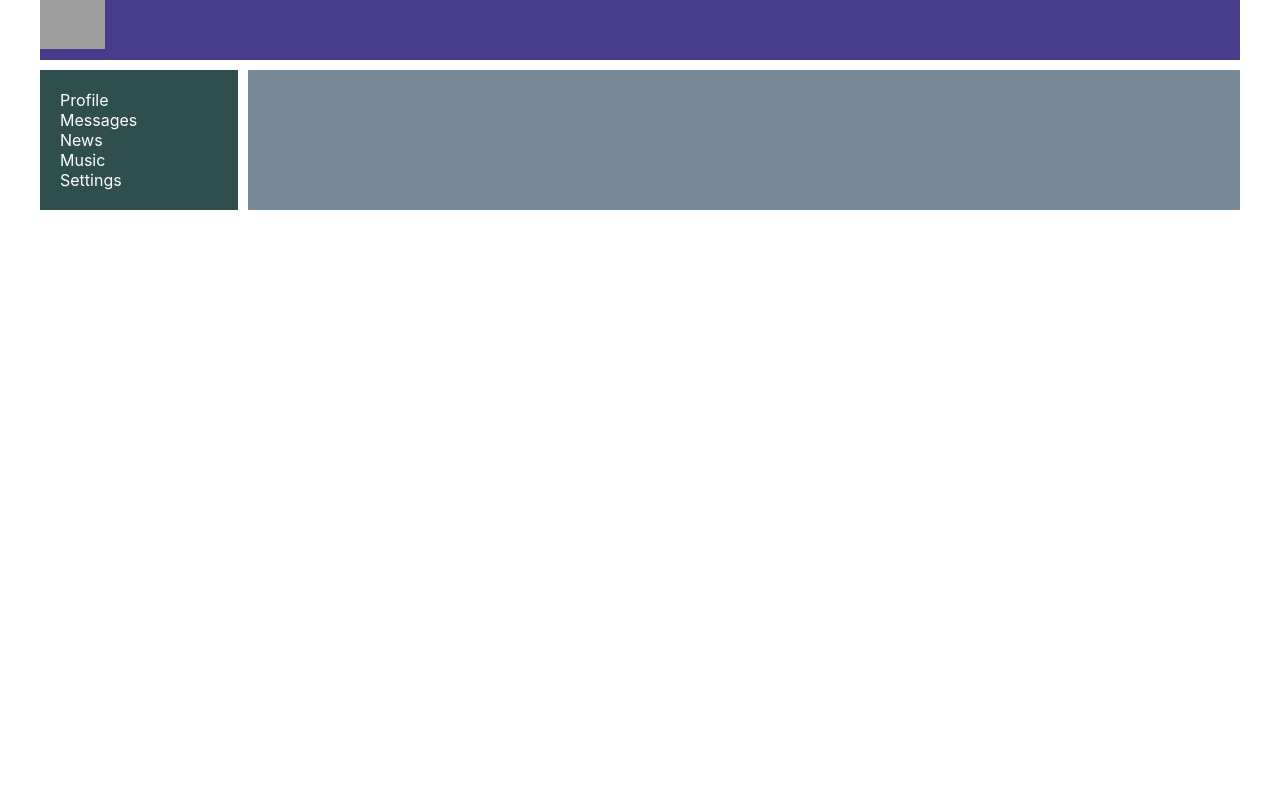
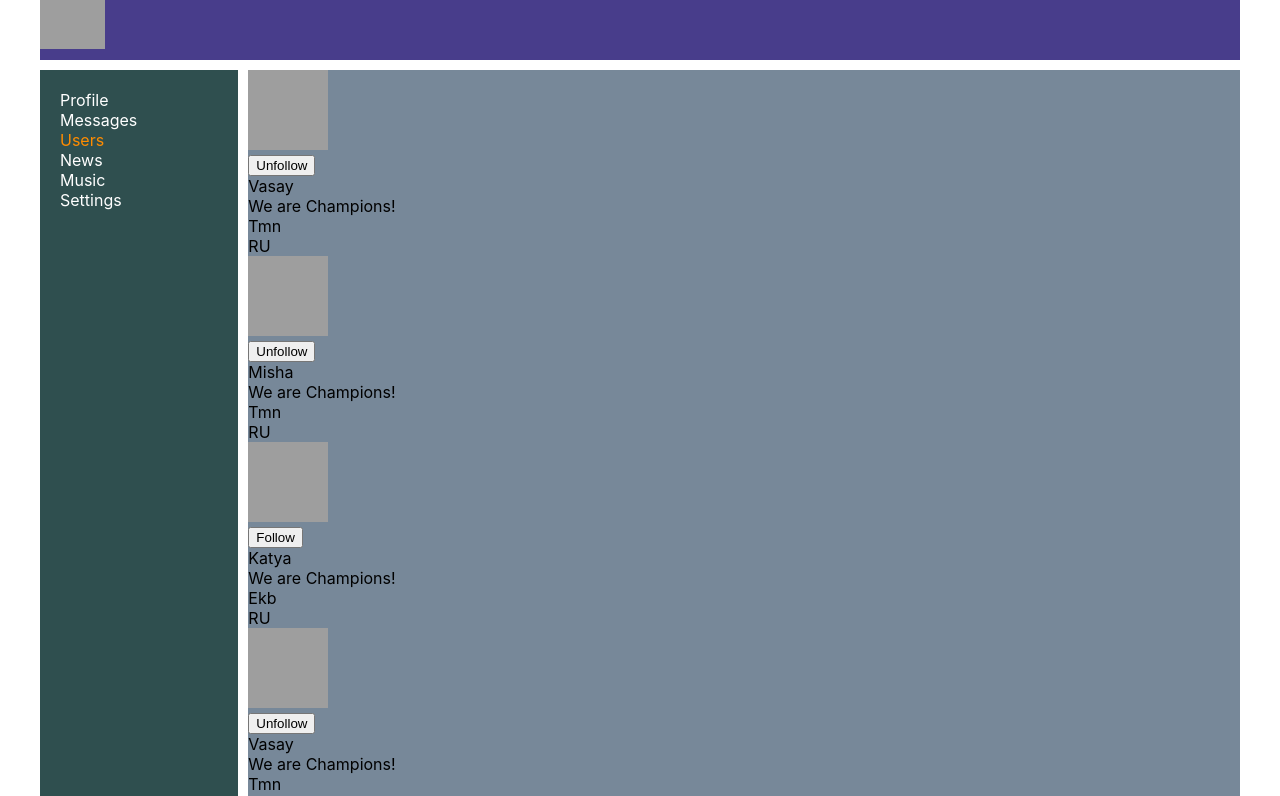
Before and after one commit to ClubfootBear/it-kamasutra, a React (Create React App) app: page /users in a window 1280 px wide. Shown: the top 796 px of the page. Built offline with nearby package versions, Linux system fonts and the light colour scheme; grey boxes are pictures that could not be loaded.

Commit message:
Lessons #50 UsersPage

```diff
--- a/src/App.js
+++ b/src/App.js
@@ -9,6 +9,7 @@ import Profile from "./componets/Profile/Profile";
 import {BrowserRouter} from "react-router-dom";
 import Route from "react-router-dom/es/Route";
 import DialogsContainer from "./componets/Dialogs/DialogsContainer";
+import UsersContainer from "./componets/Users/UsersContainer";
 
 
 function App(props) {
@@ -24,6 +25,9 @@ function App(props) {
                     <Route path={'/profile'} render={() =>
                         <Profile />
                     }/>
+                    <Route path={'/users'} render={() =>
+                        <UsersContainer />
+                    }/>
                 </div>
             </div>
         </BrowserRouter>
--- a/src/componets/NavBar/NavBar.js
+++ b/src/componets/NavBar/NavBar.js
@@ -9,6 +9,9 @@ const NavBar = () => {
         </div>
         <div className={s.item}>
             <NavLink to='/dialogs' activeClassName={s.activeLink}>Messages</NavLink>
+        </div>
+        <div className={s.item}>
+            <NavLink to='/users' activeClassName={s.activeLink}>Users</NavLink>
         </div>
         <div className={s.item}>
             <a>News</a>
--- /dev/null
+++ b/src/componets/Users/Users.js
@@ -0,0 +1,68 @@
+import React from 'react';
+import s from './Users.module.css'
+
+const Users = (props) => {
+
+    if (props.users.length === 0) {
+        props.setUsers([
+                {
+                    id: 1,
+                    followed: true,
+                    url: 'https://store.playstation.com/store/api/chihiro/00_09_000/container/RU/ru/19/EP1063-CUSA15547_00-AV00000000000022/image?w=960&h=960&bg_color=000000&opacity=100&_version=00_09_000',
+                    name: 'Vasay',
+                    status: 'We are Champions!',
+                    locations: {city: 'Tmn', country: 'RU'},
+                },
+                {
+                    id: 2,
+                    followed: true,
+                    url: 'https://store.playstation.com/store/api/chihiro/00_09_000/container/RU/ru/19/EP1063-CUSA15547_00-AV00000000000022/image?w=960&h=960&bg_color=000000&opacity=100&_version=00_09_000',
+                    name: 'Misha',
+                    status: 'We are Champions!',
+                    locations: {city: 'Tmn', country: 'RU'},
+                },
+                {
+                    id: 3,
+                    followed: false,
+                    url: 'https://store.playstation.com/store/api/chihiro/00_09_000/container/RU/ru/19/EP1063-CUSA15547_00-AV00000000000022/image?w=960&h=960&bg_color=000000&opacity=100&_version=00_09_000',
+                    name: 'Katya',
+                    status: 'We are Champions!',
+                    locations: {city: 'Ekb', country: 'RU'},
+                },
+            ]
+        )
+    }
+
+    return (
+        <div>
+            {
+                props.users.map(u => <div key={u.id}>
+                    <span>
+                        <div>
+                            <img src={u.url} className={s.imgsize}/>
+                        </div>
+                        <div>
+                            {u.followed ?
+                                <button onClick={() => {
+                                    props.unFollow(u.id)
+                                }}> Unfollow </button> :
+                                <button onClick={() => {
+                                    props.follow(u.id)
+                                }}> Follow </button>}
+                        </div>
+                    </span>
+                    <span>
+                        <div>{u.name}</div>
+                        <div>{u.status}</div>
+                    </span>
+                    <span>
+                        <div>{u.locations.city}</div>
+                        <div>{u.locations.country}</div>
+                    </span>
+                </div>)
+            }
+        </div>
+    )
+}
+
+export default Users;
--- /dev/null
+++ b/src/componets/Users/Users.module.css
@@ -0,0 +1,9 @@
+.profileImg {
+    height: 250px;
+    width: 100%;
+}
+
+.imgsize {
+    width: 80px;
+    height: 80px;
+}
--- /dev/null
+++ b/src/componets/Users/UsersContainer.js
@@ -0,0 +1,31 @@
+import React from 'react';
+import {followAC, setUsersAC, unfollowAC} from "../../redux/users_reducer";
+import Users from "./Users";
+import {connect} from "react-redux";
+
+let mapStateToProps = (state) =>
+{
+    // debugger
+    return {
+        users: state.usersPage.users
+    }
+}
+
+let mapDispatchToProps = (dispatch) =>
+{
+    return {
+        follow: (userId) => {
+            dispatch(followAC(userId))
+        },
+        unFollow: (userId) => {
+            dispatch(unfollowAC(userId))
+        },
+        setUsers: (users) => {
+            dispatch(setUsersAC(users))
+        },
+    }
+}
+
+const UsersContainer = connect(mapStateToProps, mapDispatchToProps)(Users);
+
+export default UsersContainer;
--- a/src/redux/redux_store.js
+++ b/src/redux/redux_store.js
@@ -2,11 +2,13 @@ import {combineReducers, createStore} from "redux";
 import dialogReducer from "./dialog_reducer";
 import profileReducer from "./profile_reducer";
 import sideBarReducer from "./sideBar_reducer";
+import usersReducer from "./users_reducer";
 
 let reducers = combineReducers({
     dialogsPage: dialogReducer,
     profilePage: profileReducer,
     sideBar: sideBarReducer,
+    usersPage: usersReducer,
 })
 
 let store = createStore(reducers);
--- /dev/null
+++ b/src/redux/users_reducer.js
@@ -0,0 +1,51 @@
+const FOLLOW = 'FOLLOW';
+const UNFOLLOW = 'UNFOLLOW';
+const SET_USERS = 'SET-USERS';
+
+let initialState = {
+    users: [],
+}
+
+const usersReducer = (state = initialState, action) => {
+    switch (action.type) {
+        case FOLLOW:
+            return {
+                ...state,
+                users: state.users.map(u => {
+                    if (u.id === action.userId) {
+                        return {...u, followed: true,}
+                    }
+                    return u;
+                }),
+            }
+        case UNFOLLOW:
+            return {
+                ...state,
+                users: state.users.map(u => {
+                    if (u.id === action.userId) {
+                        return {...u, followed: false,}
+                    }
+                    return u;
+                }),
+            }
+        case SET_USERS:
+            return {...state, users: [...state.users, ...action.users]}
+        default:
+            return state;
+    }
+}
+
+
+export const followAC = (userId) => ({
+    type: FOLLOW, userId
+})
+
+export const unfollowAC = (userId) => ({
+    type: UNFOLLOW, userId
+})
+
+export const setUsersAC = (users) => ({
+    type: SET_USERS, users
+})
+
+export default usersReducer;
```
Also changed, not shown: src/componets/Dialogs/DialogsContainer.js (+1 -29 lines), src/componets/Profile/MyPosts/MyPostsContainer.js (+0 -30 lines).
